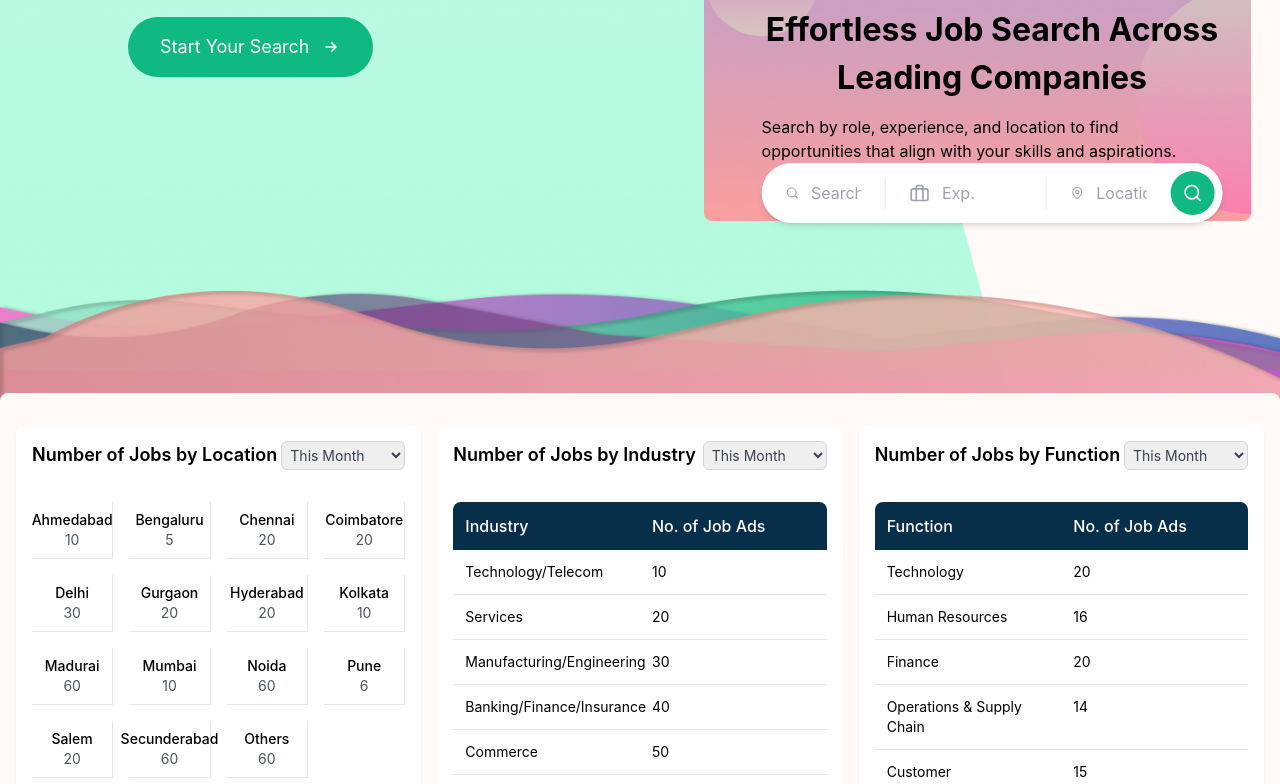
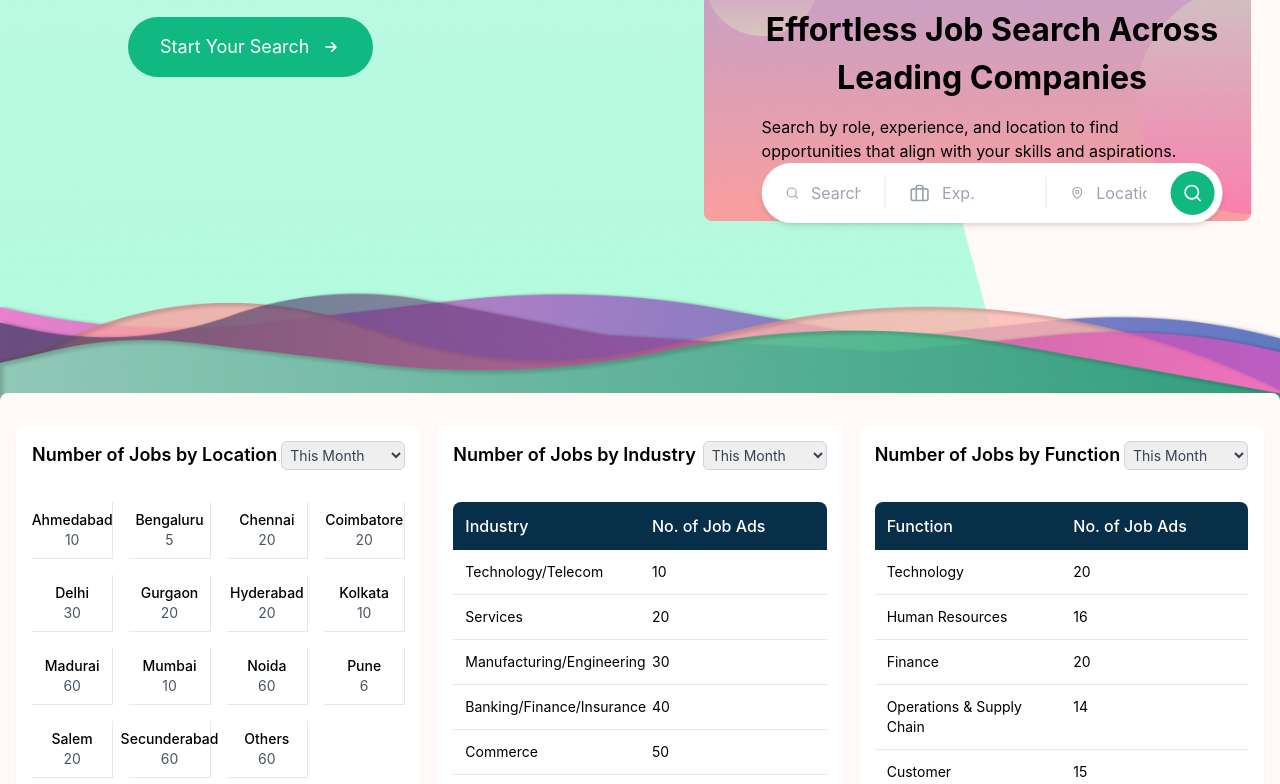
Before and after one commit to shanakasp/web-app, a React (Create React App) app: page / in a window 1280 px wide. Shown: the part 488-1272 px from the top of the page. Built offline with nearby package versions, Linux system fonts and the light colour scheme; a web font is replaced by a local one.

Commit message:
modified Wavedesign.jsx in Landingpage

```diff
--- a/src/pages/Landingpage/Wavedesign.jsx
+++ b/src/pages/Landingpage/Wavedesign.jsx
@@ -6,8 +6,8 @@ import wave4 from "../../Images/Rectangle 20.png";
 
 const WaveDesign = () => {
   return (
-    <div className="absolute  w-full h-full overflow-hidden -z-10">
-      {/* Wave Layer 1 */}
+    <div className="absolute w-full h-full overflow-hidden -z-10">
+      {/* Wave Layer 1 (Rectangle 18) */}
       <div className="absolute inset-0 w-full h-full">
         <img
           src={wave1}
@@ -15,15 +15,15 @@ const WaveDesign = () => {
           className="w-full h-25 object-cover object-top"
         />
       </div>
-      {/* Wave Layer 2 */}
+      {/* Wave Layer 2 (Rectangle 19) */}
       <div className="absolute inset-0 w-full h-full">
         <img
-          src={wave2}
+          src={wave4}
           alt="Wave 2"
-          className="w-full h-20 object-cover object-top"
+          className="w-full mt-3 h-25 object-cover object-top"
         />
       </div>
-      {/* Wave Layer 3 */}
+      {/* Wave Layer 3 (Rectangle 20) */}
       <div className="absolute inset-0 w-full h-full">
         <img
           src={wave3}
@@ -31,12 +31,12 @@ const WaveDesign = () => {
           className="w-full h-25 object-cover object-top"
         />
       </div>
-      {/* Wave Layer 4 */}
+      {/* Wave Layer 4 (Rectangle 16) */}
       <div className="absolute inset-0 w-full h-full">
         <img
-          src={wave4}
+          src={wave2}
           alt="Wave 4"
-          className="w-full h-25 object-cover object-top"
+          className="w-full mt-10 h-15 object-cover object-top"
         />
       </div>
     </div>
```
